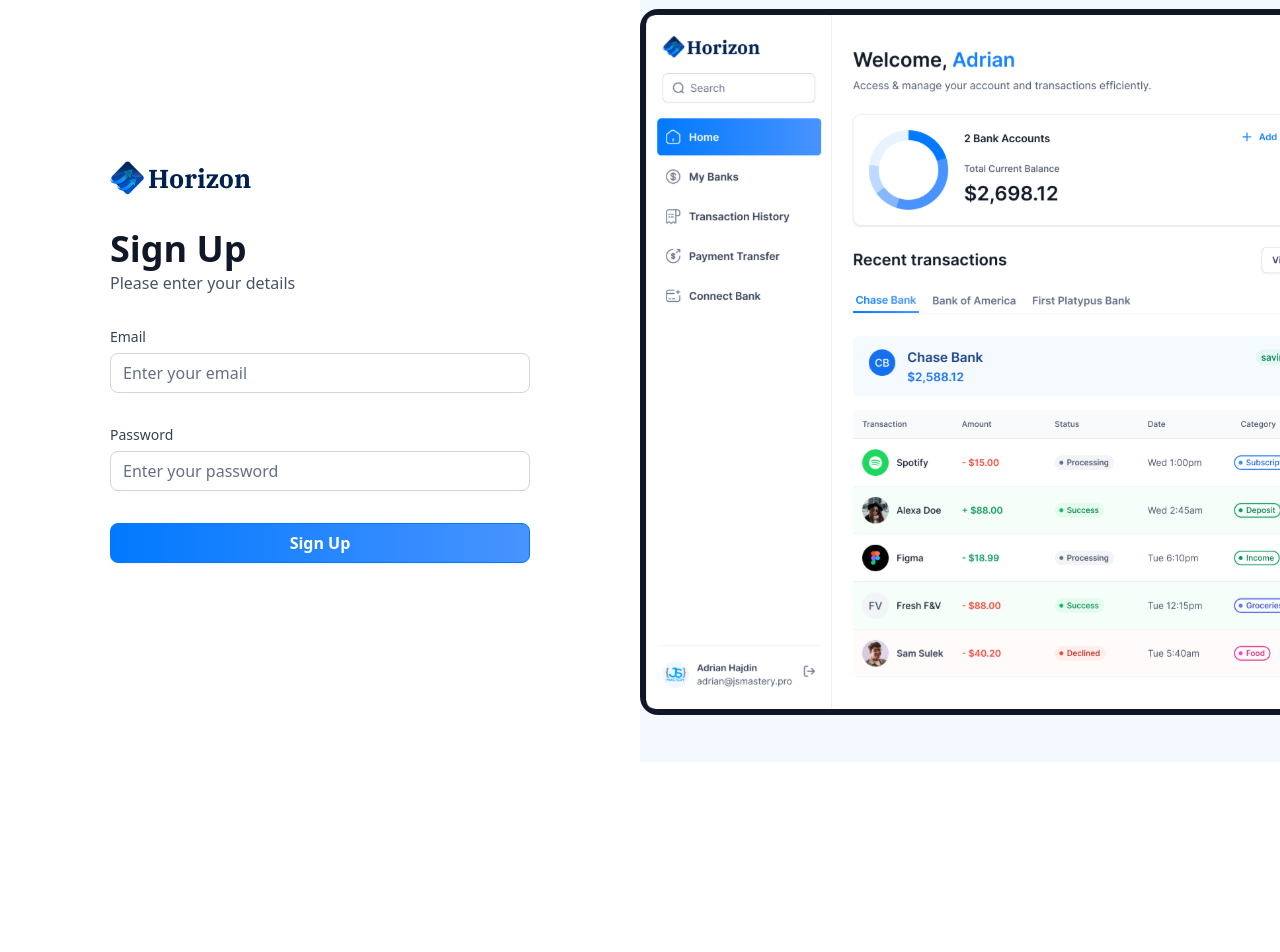
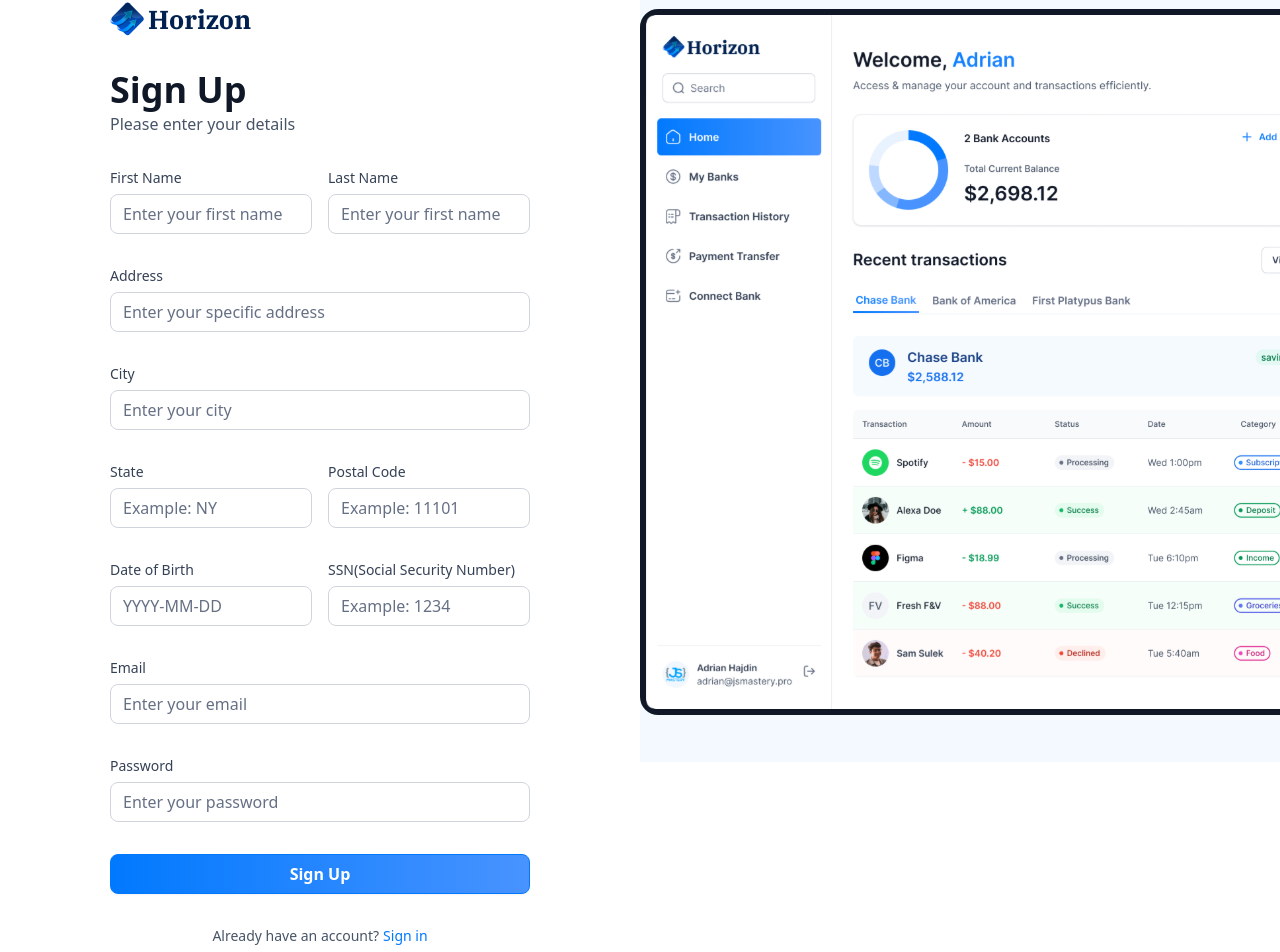
Before and after one commit to ahmedibrahimhassan654/banking_project, a Next.js app: page /sign-up in a window 1280 px wide. Shown: the part 38-990 px from the top of the page. Before the commit the page ends 800 px from the top, so only its background shows below. Built offline with nearby package versions, Linux system fonts and the light colour scheme.

Commit message:
custom login and register form finished

```diff
--- a/components/AuthForm.tsx
+++ b/components/AuthForm.tsx
@@ -51,6 +51,7 @@
             Horizon
           </h1>
         </Link>
+
         <div className="flex flex-col gap-1 md:gap-3">
           <h1 className="text-24 lg:text-36 font-semibold text-gray-900">
             {user ? "Link Account" : type === "sign-in" ? "Sign In" : "Sign Up"}
@@ -63,12 +64,72 @@
         </div>
       </header>
       {user ? (
-        <div className="flex flex-col gap-3"></div>
+        <div className="flex flex-col gap-4">
+          {/* <PlaidLink user={user} variant="primary" /> */}
+        </div>
       ) : (
         <>
-          {" "}
           <Form {...form}>
             <form onSubmit={form.handleSubmit(onSubmit)} className="space-y-8">
+              {type === "sign-up" && (
+                <>
+                  <div className="flex gap-4">
+                    <CustomInput
+                      control={form.control}
+                      name="firstName"
+                      label="First Name"
+                      placeholder="Enter your first name"
+                    />
+                    <CustomInput
+                      control={form.control}
+                      name="lastName"
+                      label="Last Name"
+                      placeholder="Enter your first name"
+                    />
+                  </div>
+                  <CustomInput
+                    control={form.control}
+                    name="address1"
+                    label="Address"
+                    placeholder="Enter your specific address"
+                  />
+                  <CustomInput
+                    control={form.control}
+                    name="city"
+                    label="City"
+                    placeholder="Enter your city"
+                  />
+                  <div className="flex gap-4">
+                    <CustomInput
+                      control={form.control}
+                      name="state"
+                      label="State"
+                      placeholder="Example: NY"
+                    />
+                    <CustomInput
+                      control={form.control}
+                      name="postalCode"
+                      label="Postal Code"
+                      placeholder="Example: 11101"
+                    />
+                  </div>
+                  <div className="flex gap-4">
+                    <CustomInput
+                      control={form.control}
+                      name="dateOfBirth"
+                      label="Date of Birth"
+                      placeholder="YYYY-MM-DD"
+                    />
+                    <CustomInput
+                      control={form.control}
+                      name="ssn"
+                      label="SSN(Social Security Number)"
+                      placeholder="Example: 1234"
+                    />
+                  </div>
+                </>
+              )}
+
               <CustomInput
                 control={form.control}
                 name="email"
@@ -82,6 +143,7 @@
                 label="Password"
                 placeholder="Enter your password"
               />
+
               <div className="flex flex-col gap-4">
                 <Button type="submit" disabled={isLoading} className="form-btn">
                   {isLoading ? (
@@ -98,6 +160,20 @@
               </div>
             </form>
           </Form>
+
+          <footer className="flex justify-center gap-1">
+            <p className="text-14 font-normal text-gray-600">
+              {type === "sign-in"
+                ? "Don't have an account?"
+                : "Already have an account?"}
+            </p>
+            <Link
+              href={type === "sign-in" ? "/sign-up" : "/sign-in"}
+              className="form-link"
+            >
+              {type === "sign-in" ? "Sign up" : "Sign in"}
+            </Link>
+          </footer>
         </>
       )}
     </section>
```
